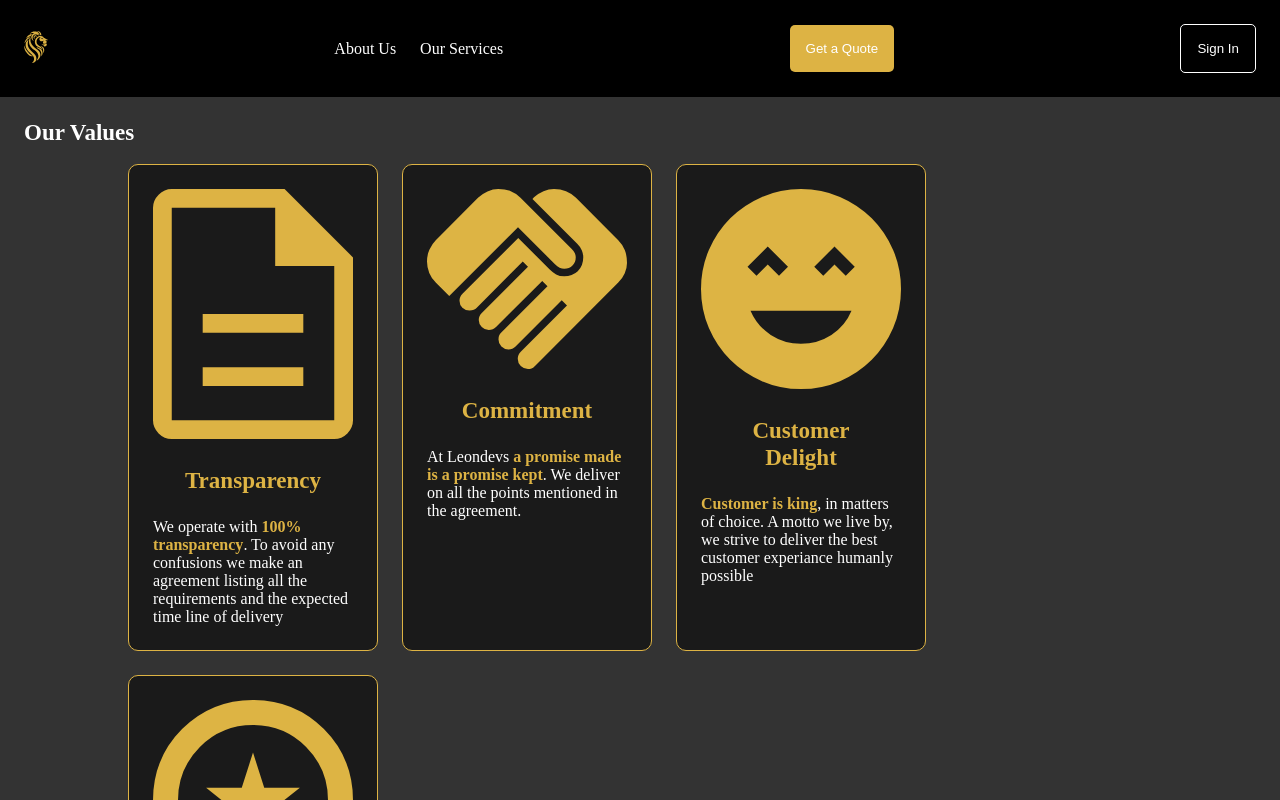
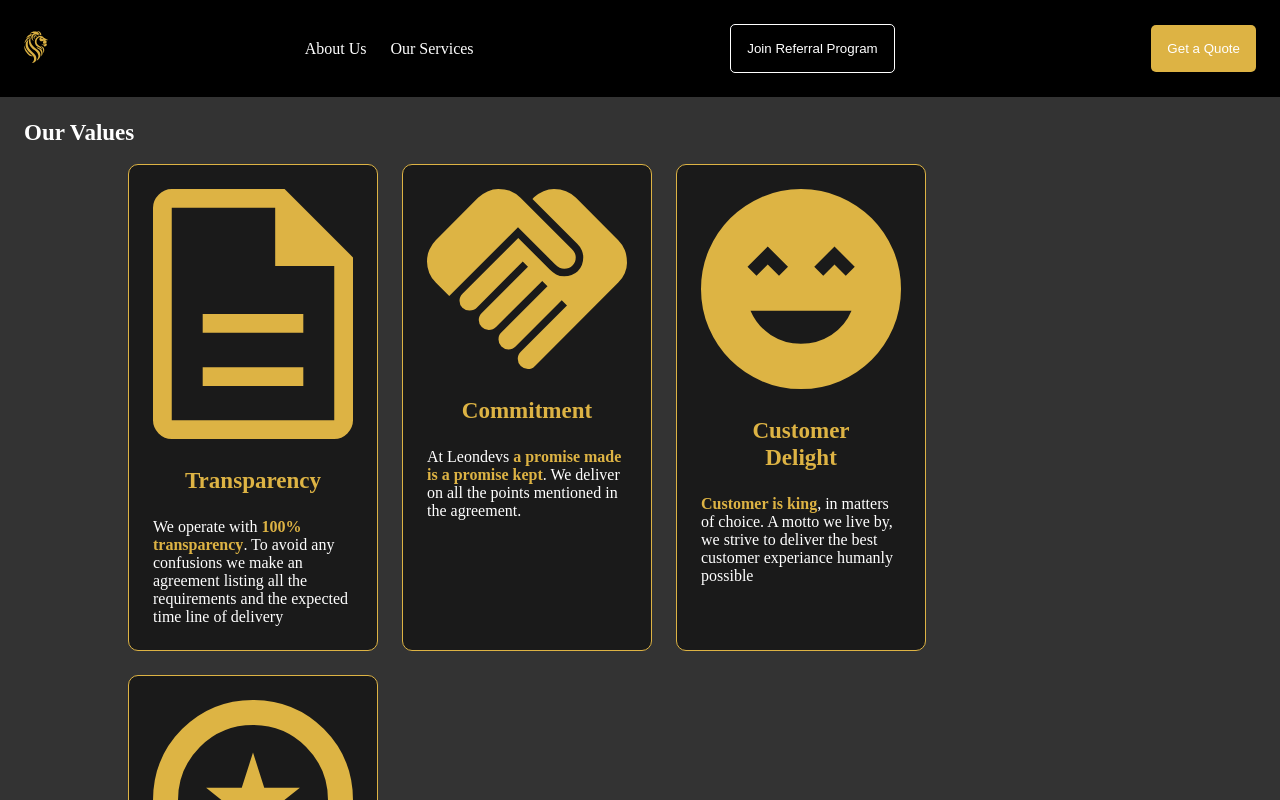
Before and after one commit to divyanshchahar/website, a Next.js app: page /aboutus in a window 1280 px wide. Shown: the top 800 px of the page. Built offline with nearby package versions, Linux system fonts and the light colour scheme; no server answers.

Commit message:
added consitional rendering

```diff
--- a/src/ui/layouts/TopNavBar.tsx
+++ b/src/ui/layouts/TopNavBar.tsx
@@ -6,9 +6,9 @@ import companyLogo from "../../../public/icons/leondevs_logo.svg";
 import hamburgerMenu from "../../../public/icons/icon_hamburger_menu.svg";
 import styles from "./TopNavBar.module.css";
 import { DropdownMenu } from "radix-ui";
-import { useRouter } from "next/router";
 import Button from "../components/Button";
 import { signIn, useSession } from "next-auth/react";
+import { useRouter } from "next/router";
 
 function MyDropDownMenu() {
   const router = useRouter();
@@ -49,6 +49,10 @@ function MyDropDownMenu() {
 }
 
 function TopNavBar() {
+  const { data, status } = useSession();
+
+  const router = useRouter();
+
   return (
     <header>
       <div className={styles.container1}>
@@ -68,11 +72,21 @@ function TopNavBar() {
           />
         </div>
 
+        {status === "authenticated" ? (
+          <Button
+            buttonText="Dashboard"
+            clickHandler={() => router.push("/dashboard")}
+          />
+        ) : (
+          <Button
+            buttonText="Join Referral Program"
+            clickHandler={() => signIn("google")}
+          />
+        )}
+
         <a href={internalLinks.contactus} target="blank">
           <CTAButton buttonText="Get a Quote" />
         </a>
-
-        <Button clickHandler={() => signIn()} buttonText="Sign In" />
       </div>
     </header>
   );
```
